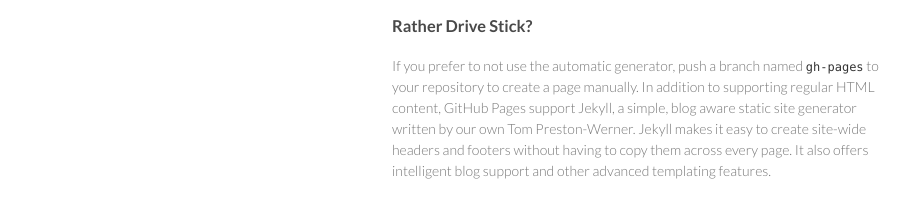
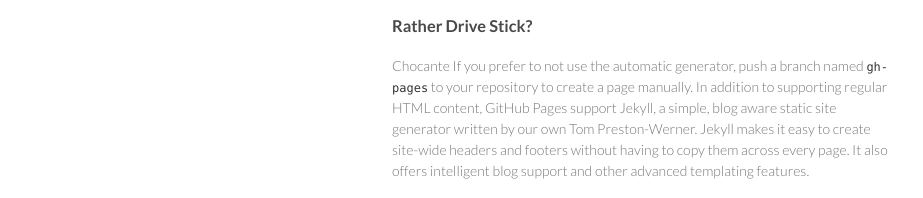
Before and after one commit to collaboratorium/collaboratorium.github.io, a plain HTML site: page index.html in a window 1280 px wide. Shown: the part 500-698 px from the top of the page, without its empty margins (178-1101 px from the left). Drawn offline with Linux system fonts and the light colour scheme.

Commit message:
First pages commit

```diff
--- a/index.html
+++ b/index.html
@@ -40,7 +40,7 @@ $ git checkout gh-pages
 
 <h3>Rather Drive Stick?</h3>
 
-<p>If you prefer to not use the automatic generator, push a branch named <code>gh-pages</code> to your repository to create a page manually. In addition to supporting regular HTML content, GitHub Pages support Jekyll, a simple, blog aware static site generator written by our own Tom Preston-Werner. Jekyll makes it easy to create site-wide headers and footers without having to copy them across every page. It also offers intelligent blog support and other advanced templating features.</p>
+<p>Chocante If you prefer to not use the automatic generator, push a branch named <code>gh-pages</code> to your repository to create a page manually. In addition to supporting regular HTML content, GitHub Pages support Jekyll, a simple, blog aware static site generator written by our own Tom Preston-Werner. Jekyll makes it easy to create site-wide headers and footers without having to copy them across every page. It also offers intelligent blog support and other advanced templating features.</p>
 
 <h3>Authors and Contributors</h3>
 
```
